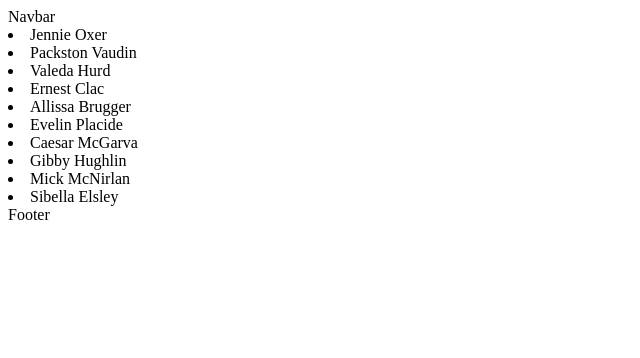
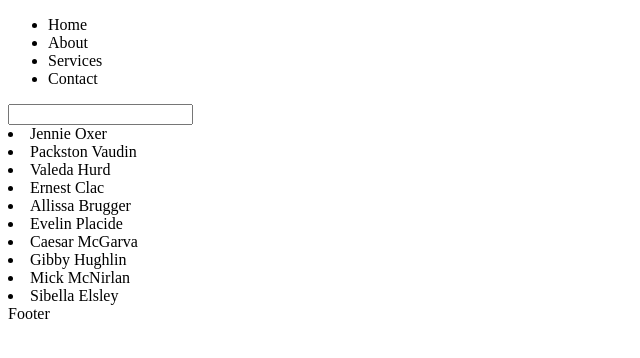
Before and after one commit to pavankumarraju1/appoint_me, a React (Create React App) app: page / in a window 1280 px wide. Shown: the top 358 px of the page, without its empty margins (0-640 px from the left). Built offline with nearby package versions, Linux system fonts and the light colour scheme.

Commit message:
pull test

```diff
--- a/src/Components/Navbar.jsx
+++ b/src/Components/Navbar.jsx
@@ -2,8 +2,17 @@
 
 const Navbar = () => {
   return (
-    <div>Navbar</div>
+    <div>
+      <ul>
+        <li>Home</li>
+        <li>About</li>
+        <li>Services</li>
+        <li>Contact</li>
+      </ul>
+      <input type="text" />
+    </div>
+
   )
 }
 
-export default Navbar
+export default Navbar;
```
